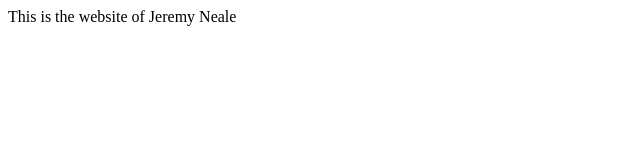
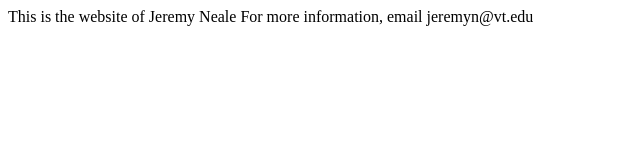
Before and after one commit to jeremy-neale/jeremy-neale.github.io, a plain HTML site: page index.html in a window 1280 px wide. Shown: the whole page, without its empty margins (0-640 px from the left). Drawn offline with Linux system fonts and the light colour scheme.

Commit message:
Update index.html

```diff
--- a/index.html
+++ b/index.html
@@ -1 +1,2 @@
 <h>This is the website of Jeremy Neale<h>
+<m>For more information, email jeremyn@vt.edu<m>
```
